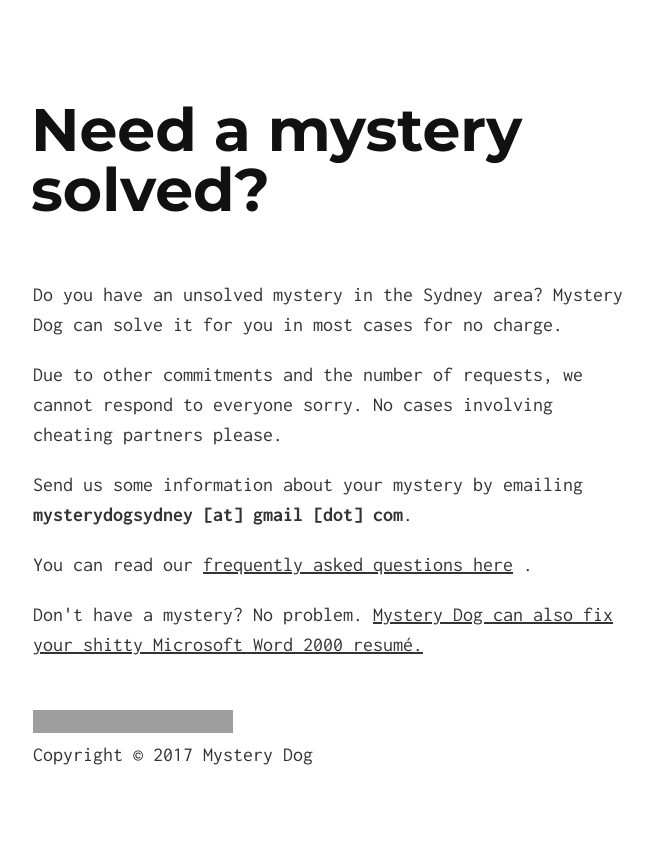
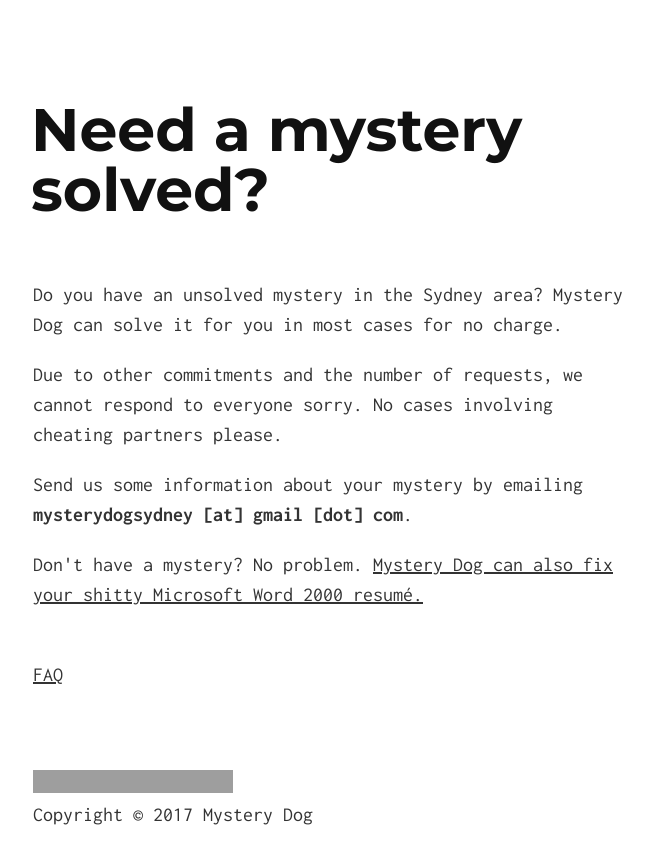
Before and after one commit to tomjoyner/shopping_cart, a Jekyll site: the page built from index.md, in a window 1280 px wide, cut to the strip 0-930 px from the top of the page. Shown: the top 864 px of the strip, without its empty margins (307-960 px from the left). Built offline with Jekyll 4.4.1, drawn with Linux system fonts in a browser that asks for light colours; our own code applies the rules of GitHub Pages for plain Markdown files; grey boxes are pictures that could not be loaded.

Commit message:
Update index.md

```diff
--- a/index.md
+++ b/index.md
@@ -11,8 +11,7 @@
 
 <p>Send us some information about your mystery by emailing <strong>mysterydogsydney [at] gmail [dot] com</strong>.</p>
 
-<p>You can read our <a href="/faqs">frequently asked questions here</a> .</p>
-
 <p>Don't have a mystery? No problem. <a href="/resumeservice.html">Mystery Dog can also fix your shitty Microsoft Word 2000 resumé.</a> </p>
+<br><p><a href="/faqs">FAQ</a></p></br>
 <br><img src="https://cdn.shopify.com/s/files/1/2212/7751/files/MysteryDog_logo_web.png?4061547665473719697" alt="Mystery Dog logo" height="23" width="200" align=left></br>
 <p>Copyright © 2017 Mystery Dog</p>
```
